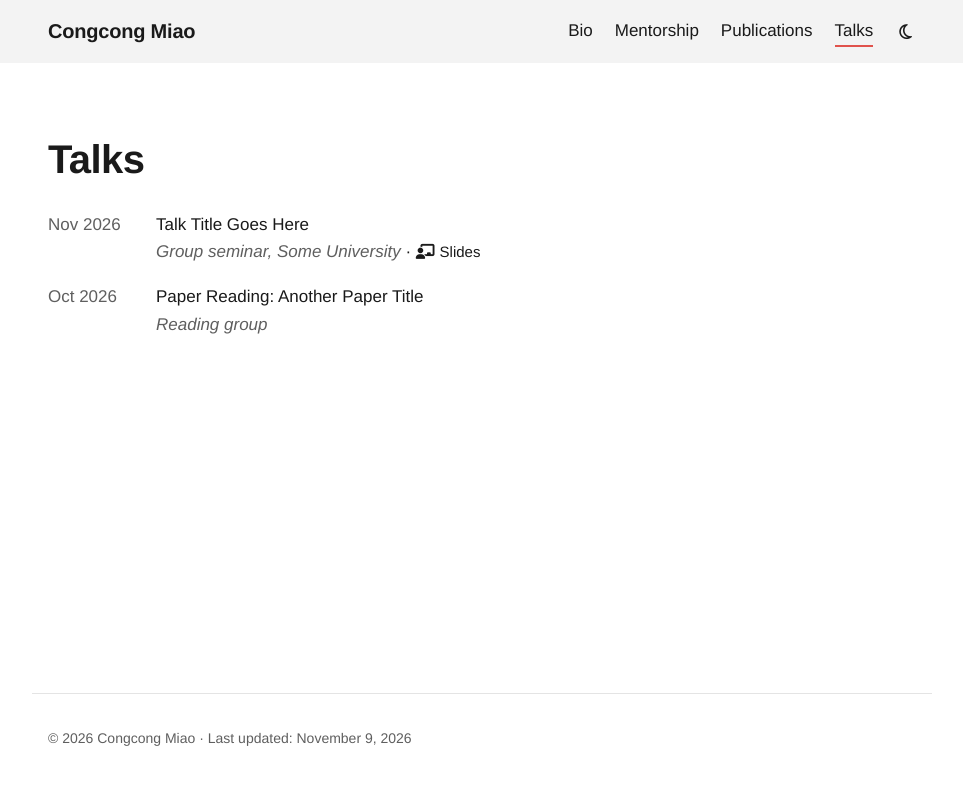
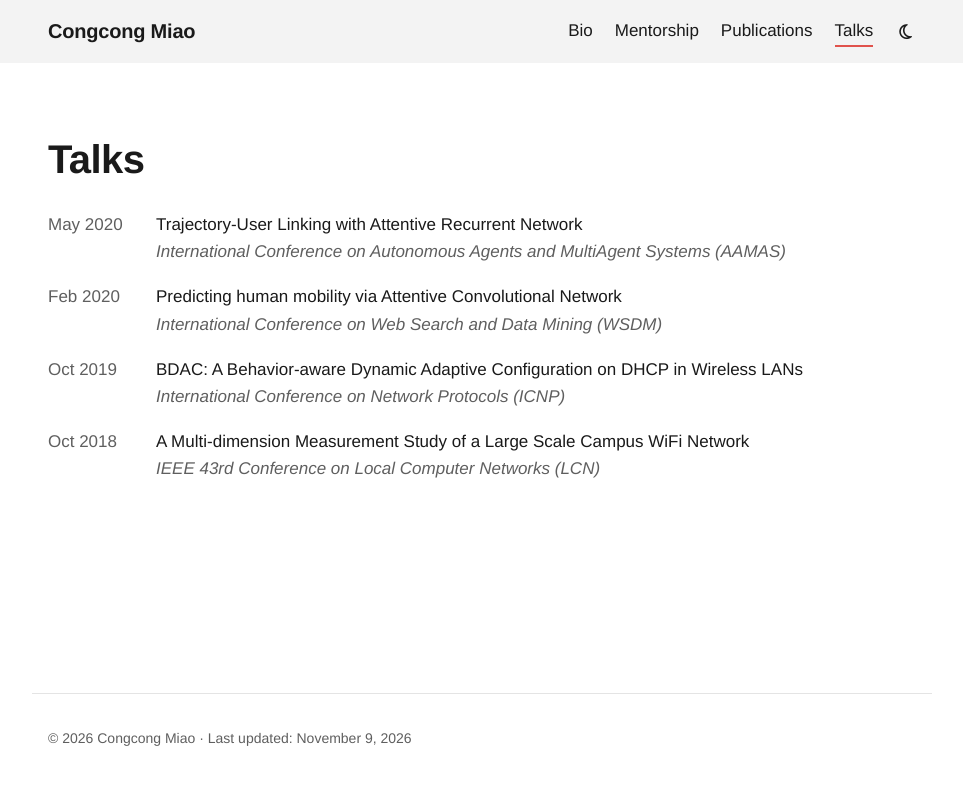
Before and after one commit to siruiZ02/siruiZ02.github.io, a Jekyll site: the page built from talks.html, in a window 1280 px wide. Shown: the top 785 px of the page, without its empty margins (158-1121 px from the left). Built offline with Jekyll 4.4.1, drawn with Linux system fonts in a browser that asks for light colours.

Commit message:
Update talks.yml

```diff
--- a/_data/talks.yml
+++ b/_data/talks.yml
@@ -1,10 +1,17 @@
 # 报告 / 分享：最新的写在最上面。url 和 slides 没有就删掉那行
 
-- date: Nov 2026
-  title: "Talk Title Goes Here"
-  venue: "Group seminar, Some University"
-  slides: /assets/pdf/talk-slides.pdf
+- date: May 2020
+  title: "Trajectory-User Linking with Attentive Recurrent Network"
+  venue: "International Conference on Autonomous Agents and MultiAgent Systems (AAMAS)"
 
-- date: Oct 2026
-  title: "Paper Reading: Another Paper Title"
-  venue: "Reading group"
+- date: Feb 2020
+  title: "Predicting human mobility via Attentive Convolutional Network"
+  venue: "International Conference on Web Search and Data Mining (WSDM)"
+
+- date: Oct 2019
+  title: "BDAC: A Behavior-aware Dynamic Adaptive Configuration on DHCP in Wireless LANs"
+  venue: "International Conference on Network Protocols (ICNP)"
+
+- date: Oct 2018
+  title: "A Multi-dimension Measurement Study of a Large Scale Campus WiFi Network"
+  venue: "IEEE 43rd Conference on Local Computer Networks (LCN)"
```
